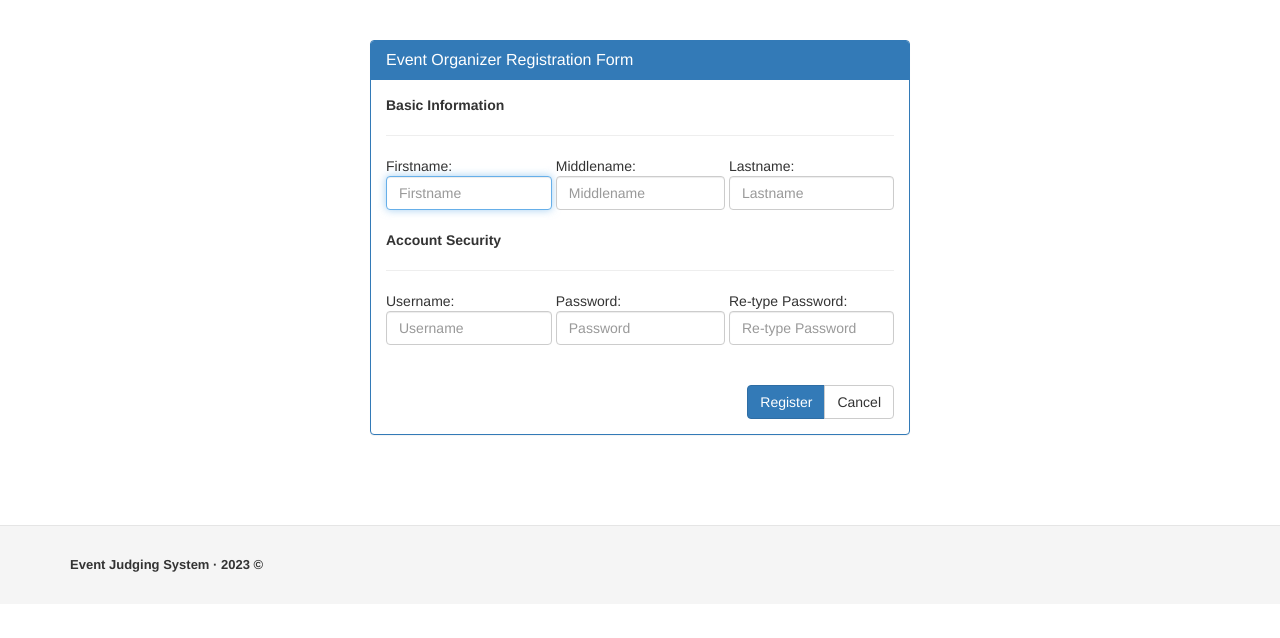
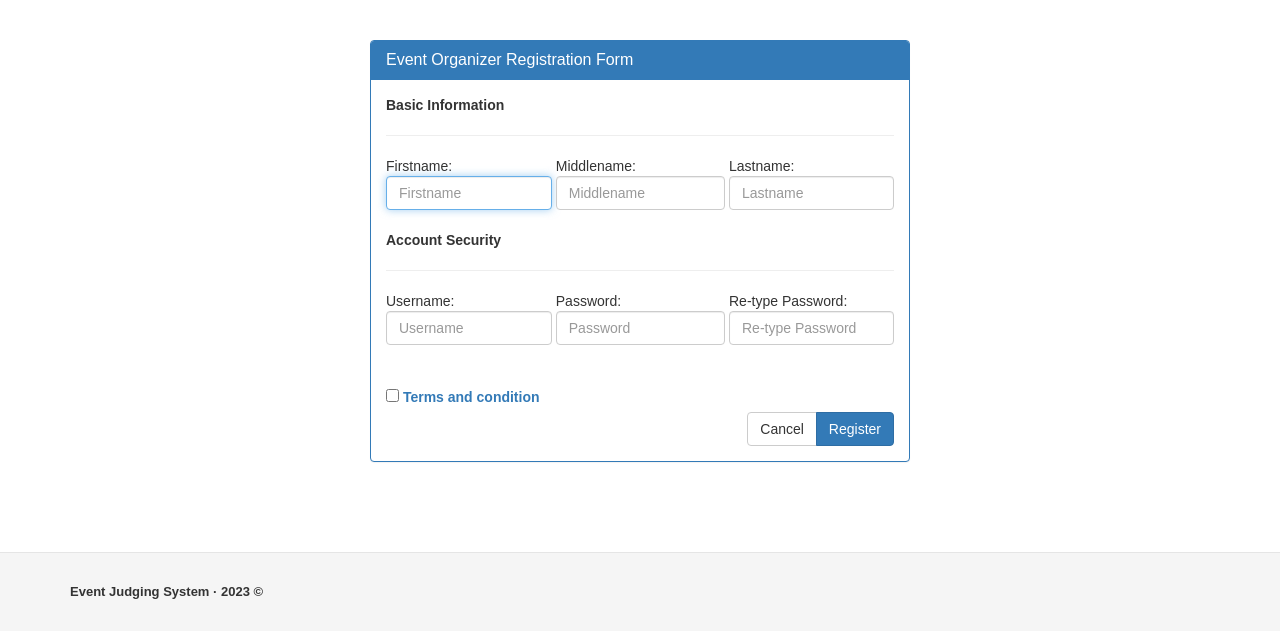
Before and after one commit to JOANN-TechWarriors/Event-Judging, a PHP site: page /judging-standard/admin/create_account.php in a window 1280 px wide. Shown: the top 638 px of the page. Run offline with PHP 8.4, Linux system fonts and the light colour scheme; some libraries are stand-ins or nearby versions.

Commit message:
Update create_account.php

```diff
--- a/admin/create_account.php
+++ b/admin/create_account.php
@@ -1,12 +1,18 @@
 <!DOCTYPE html>
 <html lang="en">
+
     <?php
     include('header.php');
     // Include your database connection
     include('dbcon.php'); // Make sure this file contains the $conn variable and the connection logic.
     ?>
-<script src="https://cdn.jsdelivr.net/npm/sweetalert2@11"></script>
   <body>
+  <style>
+        body { font-family: Arial, sans-serif; }
+        .modal { display: none; position: fixed; top: 0; left: 0; width: 100%; height: 100%; background: rgba(0,0,0,0.5); }
+        .modal-content { background: white; margin: 5% auto; padding: 20px; width: 50%; }
+        .close { cursor: pointer; float: right; }
+    </style>
     <div class="container">
       <div class="col-lg-3"></div>
       <div class="col-lg-6">
@@ -69,9 +75,15 @@
                 </tr>
               </table>
               <br />
+              <div class="form-check">
+                <input class="form-check-input" type="checkbox" value="" id="flexCheckDefault" required>
+                <label class="form-check-label" for="flexCheckDefault">
+                  <a href="#" id="openModal">Terms and condition</a>
+                </label>
+              </div>
               <div class="btn-group pull-right">
-              <button name="register" type="submit" class="btn btn-primary">Register</button>
                 <a href="index.php" type="button" class="btn btn-default">Cancel</a>
+                <button name="register" type="submit" class="btn btn-primary">Register</button>
               </div>
             </form>
           </div>
@@ -80,13 +92,54 @@
       <div class="col-lg-3"></div>
     </div>
 
+    <div id="myModal" class="modal">
+      <div class="modal-content">
+          <span class="close">&times;</span>
+          <p>
+          <b> TERMS AND CONDITIONS<br>
+          Welcome to MCC Event Judging.<br>
+           By using our website and services, you agree to the following terms ad conditions. </b><br>
+          <br>
+          1. Account Creation: Provide accurate information and maintain account security.<br>
+
+          2. System Usage: Use only for MCC event judging; no unlawful or harmful activities.<br>
+
+          3. Data Management: Obtain necessary consents, comply with data protection laws, and maintain confidentiality.<br>
+
+          4. Event Management: Ensure fair event setups and provide clear guidelines to judges.<br>
+
+          5. Intellectual Property: Respect MCC's ownership of system content and materials.<br>
+
+          6. Updates: System may be modified; users must use the latest version.<br>
+
+          7. Termination: MCC can terminate accounts for violations or at their discretion.<br>
+
+          8. Liability: System provided "as is" with no warranties; MCC not liable for certain damages.<br>
+
+          9. Changes to Terms: Terms may be modified; continued use implies acceptance.<br>
+
+          10. Governing Law: Terms governed by laws of the specified jurisdiction.<br>
+
+          By creating an account, you acknowledge that you have read, understood, and agree to be bound by these terms and conditions.<br>
+          </p>
+      </div>
+    </div>
+
     <!-- Footer -->
     <footer class="footer">
       <div class="container">
         <font size="2" class="pull-left"><strong>Event Judging System &middot; 2023 &COPY;</strong></font>
       </div>
     </footer>
+    <script>
+    const modal = document.getElementById("myModal");
+    const btn = document.getElementById("openModal");
+    const span = document.getElementsByClassName("close")[0];
 
+    btn.onclick = () => modal.style.display = "block";
+    span.onclick = () => modal.style.display = "none";
+    window.onclick = (event) => { if (event.target === modal) modal.style.display = "none"; };
+</script>
     <!-- Scripts -->
     <script src="../assets/js/ie10-viewport-bug-workaround.js"></script>
     <script src="javascript/jquery1102.min.js"></script>
@@ -108,63 +161,31 @@ if (isset($_POST['register'])) {
    $fname = $_POST['fname'];
    $mname = $_POST['mname'];
    $lname = $_POST['lname'];
+  //  $email = $_POST['email'];
    $username = $_POST['username'];
    $password = $_POST['password'];
    $password2 = $_POST['password2'];
 
    if ($password == $password2) {
-     try {
-       $stmt = $conn->prepare("INSERT INTO organizer (fname, mname, lname, username, password, access, status) VALUES (:fname, :mname, :lname, :username, :password, 'Organizer', 'offline')");
-       $stmt->bindParam(':fname', $fname);
-       $stmt->bindParam(':mname', $mname);
-       $stmt->bindParam(':lname', $lname);
-       $stmt->bindParam(':username', $username);
-       $stmt->bindParam(':password', $password);
-
-       if ($stmt->execute()) {
-         echo "<script>
-           Swal.fire({
-             title: 'Success!',
-             text: 'Organizer $fname $mname $lname registered successfully!',
-             icon: 'success',
-             confirmButtonText: 'OK'
-           }).then((result) => {
-             if (result.isConfirmed) {
-               window.location = 'index.php';
-             }
-           });
-         </script>";
-       } else {
-         echo "<script>
-           Swal.fire({
-             title: 'Error!',
-             text: 'There was an error registering the organizer. Please try again.',
-             icon: 'error',
-             confirmButtonText: 'OK'
-           });
-         </script>";
-       }
-     } catch(PDOException $e) {
-       echo "<script>
-         Swal.fire({
-           title: 'Error!',
-           text: 'Database error: " . $e->getMessage() . "',
-           icon: 'error',
-           confirmButtonText: 'OK'
-         });
-       </script>";
-     }
+     $stmt =  $conn->query("insert into organizer(fname,mname,lname,username,password,access,status)values('$fname','$mname','$lname','$username','$password','Organizer','offline')");
+     $stmt->bind_param("ssssss", $fname, $mname, $lname, $username, $password, $email);
+     $stmt->execute();
+     $stmt->close();
+     ?>
+     <script>
+       window.location = 'index.php';
+       alert('Organizer <?php echo $fname . " " . $mname . " " . $lname; ?> registered successfully!');
+     </script>
+     <?php
    } else {
-     echo "<script>
-       Swal.fire({
-         title: 'Error!',
-         text: 'Organizer $fname $mname $lname registration cannot be done. Password and Re-typed password did not match.',
-         icon: 'error',
-         confirmButtonText: 'OK'
-       });
-     </script>";
+     ?>
+     <script>
+       alert('Organizer <?php echo $fname . " " . $mname . " " . $lname; ?> registration cannot be done. Password and Re-typed password did not match.');
+     </script>
+     <?php
    }
 }
 ?>
+
 </body>
 </html>
```
